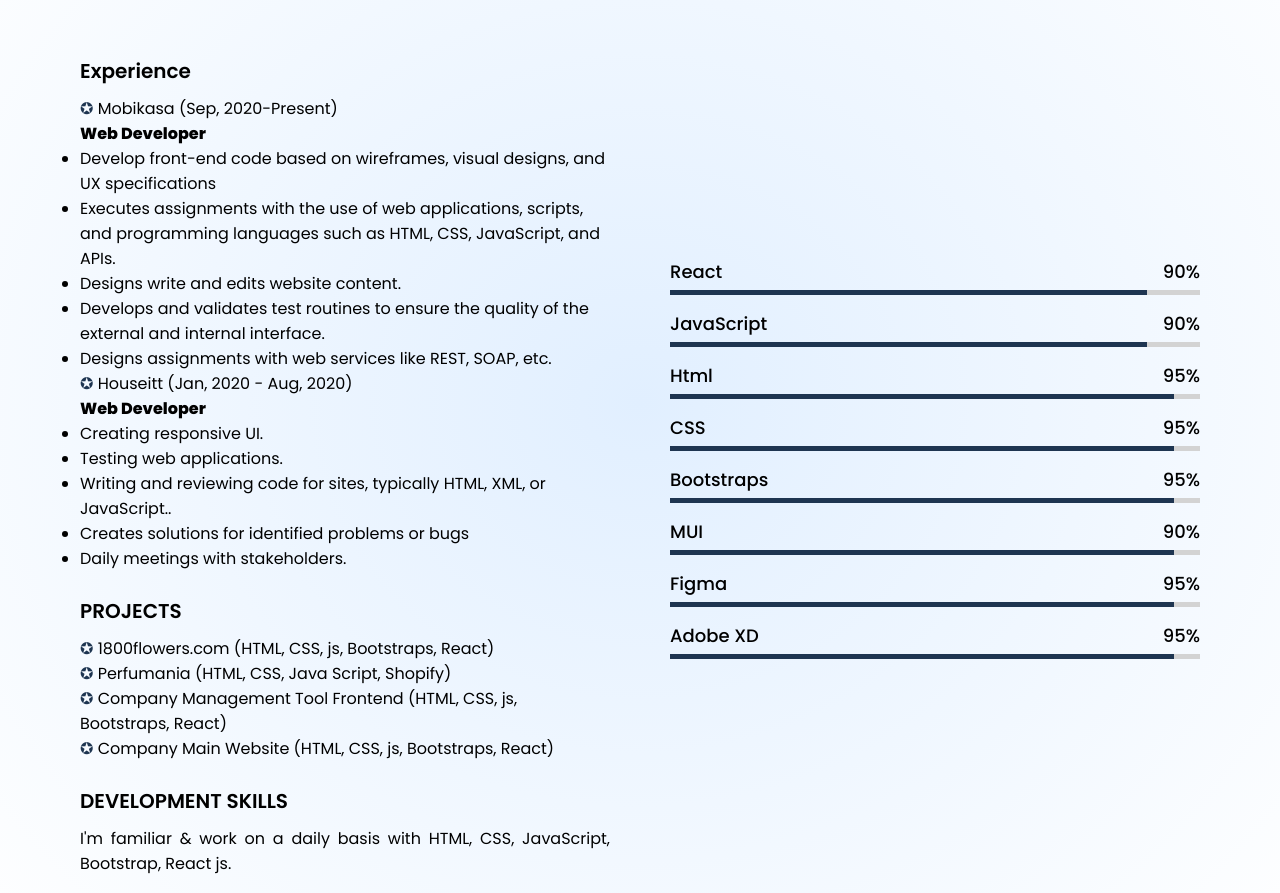
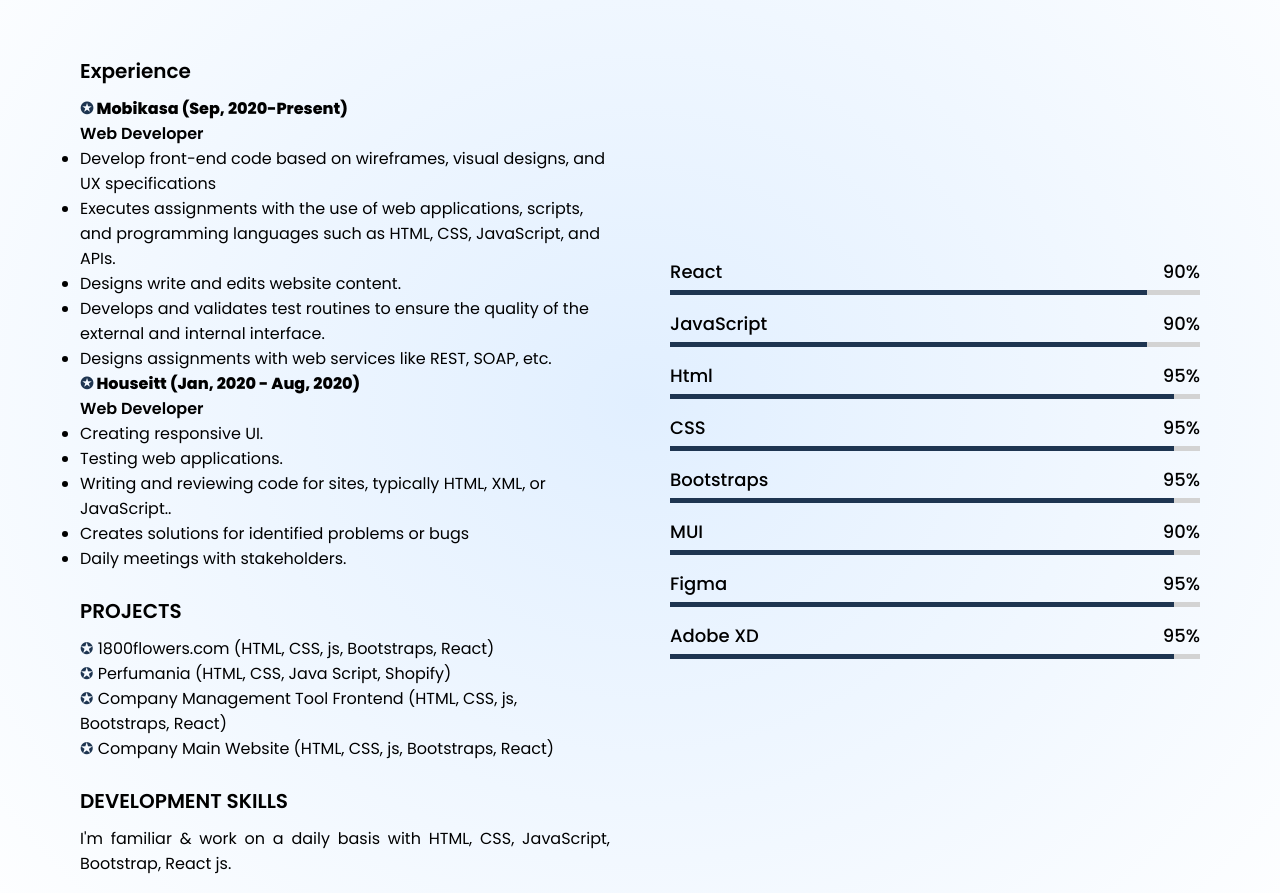
Before and after one commit to Adiii-0312/dist, a plain HTML site: page index.html in a window 1280 px wide. Shown: the part 2310-3203 px from the top of the page. Drawn offline with nearby package versions, Linux system fonts and the light colour scheme.

Commit message:
new code

```diff
--- a/index.html
+++ b/index.html
@@ -142,8 +142,8 @@
 
           <div class="text">Experience</div>
           <p>
-            <li class="intern">Mobikasa (Sep, 2020-Present)</li>
-            <p style="font-weight: 800;">Web Developer</p>
+            <li class="intern" style="font-weight:800;">Mobikasa (Sep, 2020-Present)</li>
+            <p style="font-weight: 600;">Web Developer</p>
             <ul>
             <li>Develop front-end code based on wireframes, visual designs, and UX specifications</li>
             <li>Executes assignments with the use of web applications, scripts, and programming languages such as HTML, CSS, JavaScript, and APIs.</li>
@@ -151,8 +151,8 @@
             <li>Develops and validates test routines to ensure the quality of the external and internal interface.</li>
             <li>Designs assignments with web services like REST, SOAP, etc.</li>
             </ul>
-            <li class="intern">Houseitt (Jan, 2020 - Aug, 2020)</li>
-            <p style="font-weight: 800;">Web Developer</p>
+            <li class="intern" style="font-weight:800;">Houseitt (Jan, 2020 - Aug, 2020)</li>
+            <p style="font-weight: 600;">Web Developer</p>
             <ul>
               <li>Creating responsive UI.</li>
               <li>Testing web applications.</li>
--- a/style.css
+++ b/style.css
@@ -385,7 +385,6 @@ section .title::after {
   text-align: center;
   border-radius: 10px;
   padding: 50px 25px;
-  cursor: pointer;
   transition: all 0.3s ease;
 }
 
```
Also changed, not shown: 1 other file.
